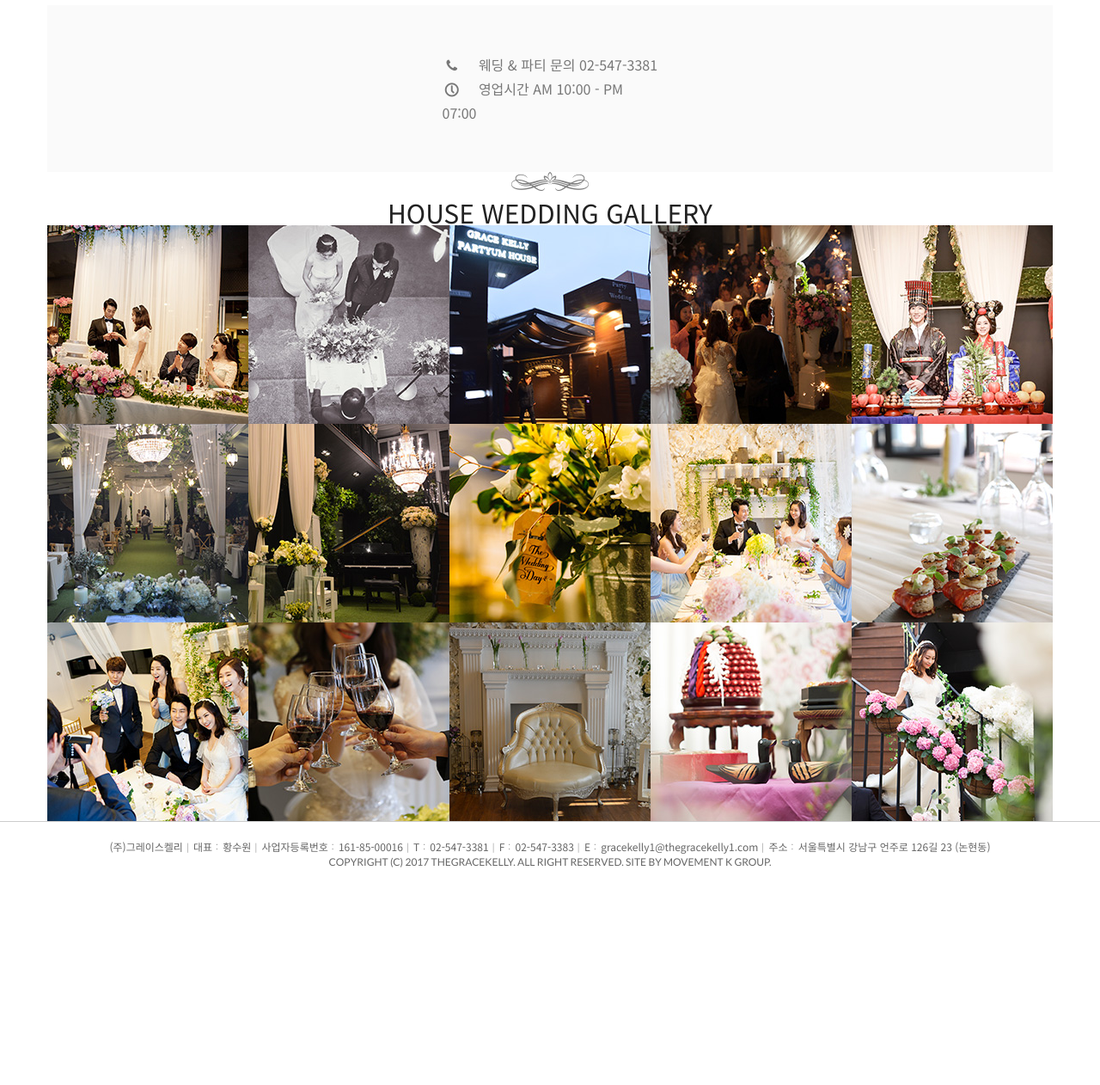
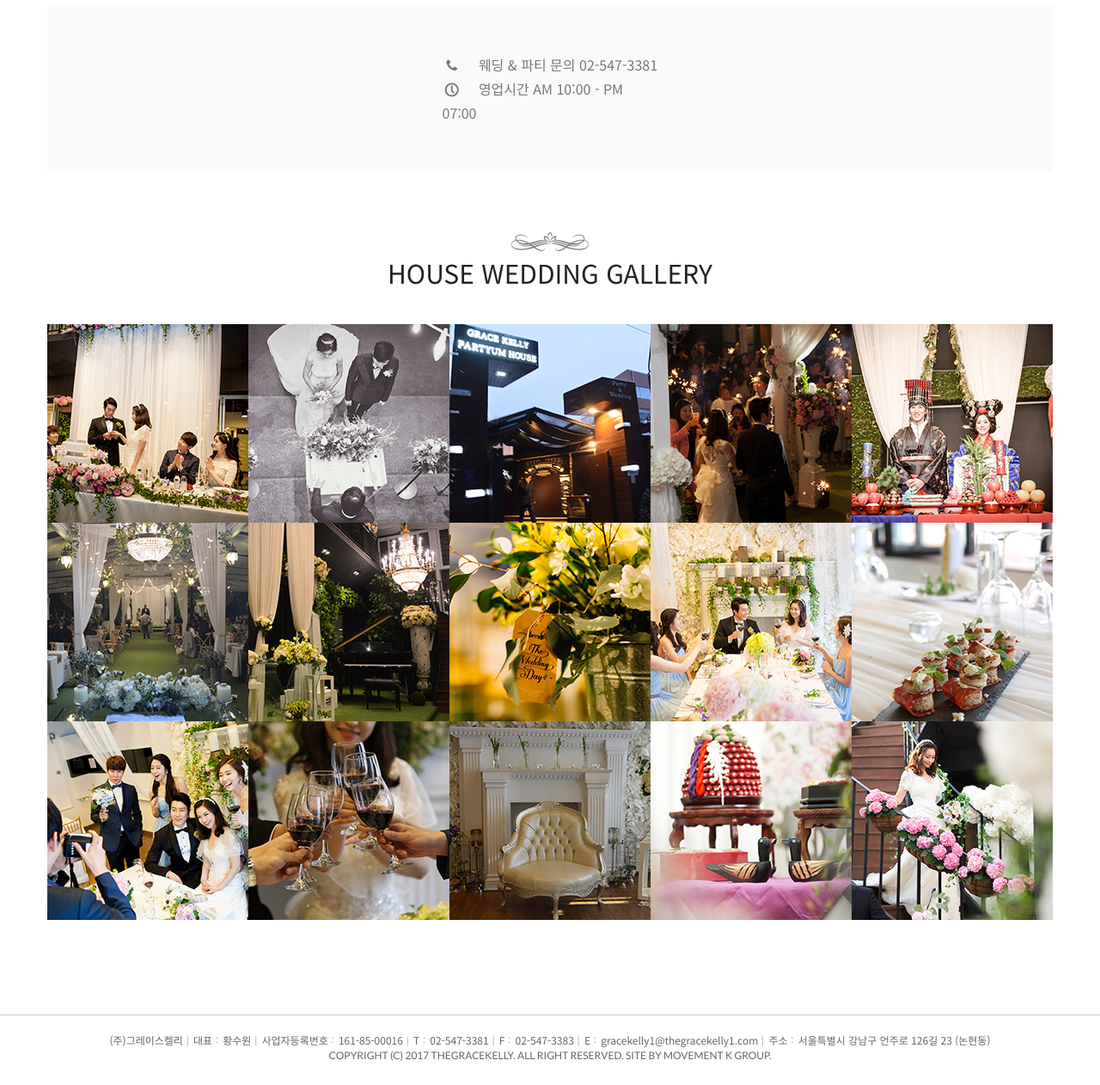
Before and after one commit to mk-kimjh/thegracekelly1, a PHP site: page /house/wedding.php in a window 1280 px wide. Shown: the part 1925-3187 px from the top of the page at 86% size. Before the commit the page ends 2934 px from the top, so only its background shows below. Run offline with PHP 8.4, Linux system fonts and the light colour scheme; style sheets or scripts are compiled from the project's sources.

Commit message:
하우스웨딩 완료.

```diff
--- a/assets/css/house.css
+++ b/assets/css/house.css
@@ -7,37 +7,45 @@
     .house .page-header {
       padding-bottom: 60px; } }
 
-.wedding > ul > li > figure {
+.wedding-house {
+  padding-bottom: 60px; }
+  @media (min-width: 768px) {
+    .wedding-house {
+      padding-bottom: 120px; } }
+  @media (min-width: 992px) {
+    .wedding-house {
+      padding-bottom: 110px; } }
+  .wedding-house .wedding > ul > li > figure {
     margin-bottom: 10px; }
-  .wedding > ul > li > figure .img-responsive {
+    .wedding-house .wedding > ul > li > figure .img-responsive {
       min-width: 100%; }
-.wedding > ul > li:last-child figure {
+  .wedding-house .wedding > ul > li:last-child figure {
     margin-bottom: 0; }
   @media (min-width: 768px) {
-  .wedding > ul > li:nth-of-type(1) {
+    .wedding-house .wedding > ul > li:nth-of-type(1) {
       padding-right: 5px !important; }
-  .wedding > ul > li:nth-of-type(2) {
+    .wedding-house .wedding > ul > li:nth-of-type(2) {
       padding-left: 5px !important; }
-  .wedding > ul > li:nth-of-type(3) {
+    .wedding-house .wedding > ul > li:nth-of-type(3) {
       padding-right: 5px !important; }
-  .wedding > ul > li:nth-of-type(4) {
+    .wedding-house .wedding > ul > li:nth-of-type(4) {
       padding-left: 5px !important; } }
   @media (min-width: 992px) {
-  .wedding > ul > li figure {
+    .wedding-house .wedding > ul > li figure {
       margin-bottom: 20px; }
-  .wedding > ul > li:nth-of-type(1) {
+    .wedding-house .wedding > ul > li:nth-of-type(1) {
       padding-right: 10px !important; }
-  .wedding > ul > li:nth-of-type(2) {
+    .wedding-house .wedding > ul > li:nth-of-type(2) {
       padding-left: 10px !important; }
-  .wedding > ul > li:nth-of-type(3) {
+    .wedding-house .wedding > ul > li:nth-of-type(3) {
       padding-right: 10px !important; }
-  .wedding > ul > li:nth-of-type(4) {
+    .wedding-house .wedding > ul > li:nth-of-type(4) {
       padding-left: 10px !important; } }
-.wedding .dream {
+  .wedding-house .wedding .dream {
     text-align: center;
     padding-top: 45px;
     padding-bottom: 50px; }
-  .wedding .dream > h4 {
+    .wedding-house .wedding .dream > h4 {
       font-size: 23px;
       color: #c29b5e;
       line-height: 26px;
@@ -47,33 +55,32 @@
       background-image: url(/assets/images/house/dream_title_bg.png);
       background-repeat: no-repeat;
       background-position: 50% 100%; }
-  .wedding .dream > p {
+    .wedding-house .wedding .dream > p {
       font-size: 13px;
       color: #777;
       line-height: 22px; }
     @media (min-width: 768px) {
-    .wedding .dream {
+      .wedding-house .wedding .dream {
         padding-top: 60px;
         padding-bottom: 80px; }
-      .wedding .dream > h4 {
+        .wedding-house .wedding .dream > h4 {
           font-size: 22px;
           padding-bottom: 35px; } }
     @media (min-width: 992px) {
-    .wedding .dream {
+      .wedding-house .wedding .dream {
         padding-top: 75px;
         padding-bottom: 70px; }
-      .wedding .dream > h4 {
+        .wedding-house .wedding .dream > h4 {
           font-size: 26px;
           margin-bottom: 25px; }
-      .wedding .dream > p {
+        .wedding-house .wedding .dream > p {
           font-size: 16px;
           line-height: 28px; } }
-
-.wedding-info {
+  .wedding-house .wedding-info {
     padding-top: 35px;
     padding-bottom: 35px;
     background-color: #fafafa; }
-  .wedding-info > li {
+    .wedding-house .wedding-info > li {
       width: 232px;
       margin: 0 auto;
       display: block;
@@ -82,17 +89,27 @@
       text-align: left;
       font-weight: 300;
       line-height: 28px; }
-    .wedding-info > li i {
+      .wedding-house .wedding-info > li i {
         margin-right: 20px; }
-    .wedding-info > li a {
+      .wedding-house .wedding-info > li a {
         color: #777;
         font-weight: 300; }
     @media (min-width: 768px) {
-    .wedding-info {
+      .wedding-house .wedding-info {
         padding-top: 55px;
         padding-bottom: 55px; }
-      .wedding-info > li {
+        .wedding-house .wedding-info > li {
           width: 251px;
           font-size: 16px; } }
+  .wedding-house .sub-gallery {
+    padding-top: 70px; }
+    .wedding-house .sub-gallery .sub-title {
+      margin-bottom: 45px; }
+    @media (min-width: 768px) {
+      .wedding-house .sub-gallery {
+        padding-top: 80px; } }
+    @media (min-width: 992px) {
+      .wedding-house .sub-gallery {
+        padding-top: 70px; } }
 
 /*# sourceMappingURL=house.css.map */
--- a/assets/css/house.scss
+++ b/assets/css/house.scss
@@ -12,6 +12,14 @@
     }
 }
 
+.wedding-house {
+    padding-bottom: 60px;
+    @media(min-width: $sm) {
+        padding-bottom: 120px;
+    }
+    @media(min-width: $md) {
+        padding-bottom: 110px;
+    }
     .wedding {
         > ul {
             > li {
@@ -131,3 +139,16 @@
             }
         }
     }
+    .sub-gallery {
+        padding-top: 70px;
+        .sub-title {
+            margin-bottom: 45px;
+        }
+        @media(min-width: $sm) {
+            padding-top: 80px;
+        }
+        @media(min-width: $md) {
+            padding-top: 70px;
+        }
+    }
+}
--- a/house/wedding.php
+++ b/house/wedding.php
@@ -13,6 +13,7 @@
                     웨딩전문프로듀서와 함께 맞춤형 컨셉 디자인으로 연출되는 하우스 웨딩을 경험해보세요.
                 </p>
             </div>
+            <article class="wedding-house">
                 <div class="wedding">
                     <ul class="row">
                         <li class="col-xs-12 col-sm-6">
@@ -138,6 +139,7 @@
                         </li>
                     </ul>
                 </div>
+            </article>
         </div>
     </main>
     <?php require_once($_SERVER['DOCUMENT_ROOT'].'/inc/footer.php'); ?>
```
Also changed, not shown: 1 other file. Lines whose indentation alone changed are shown as unchanged.
